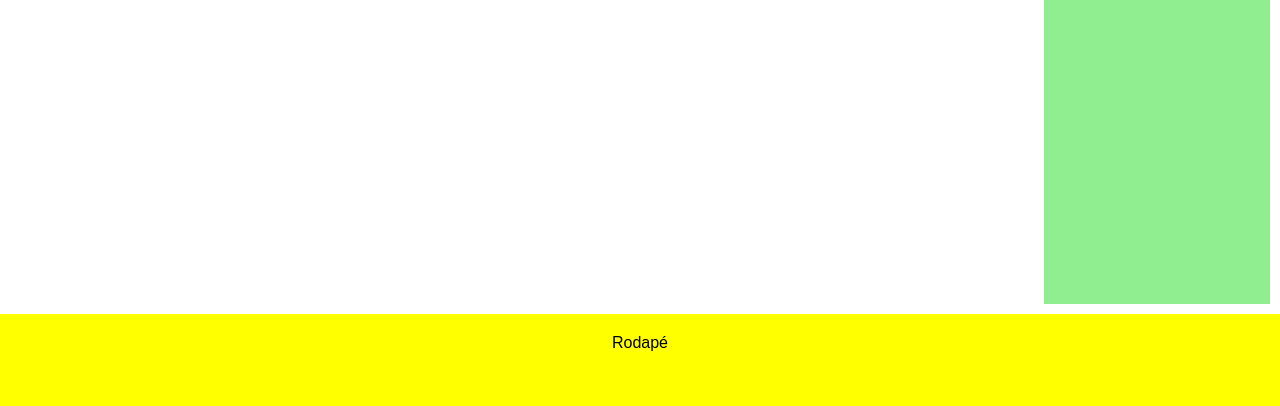
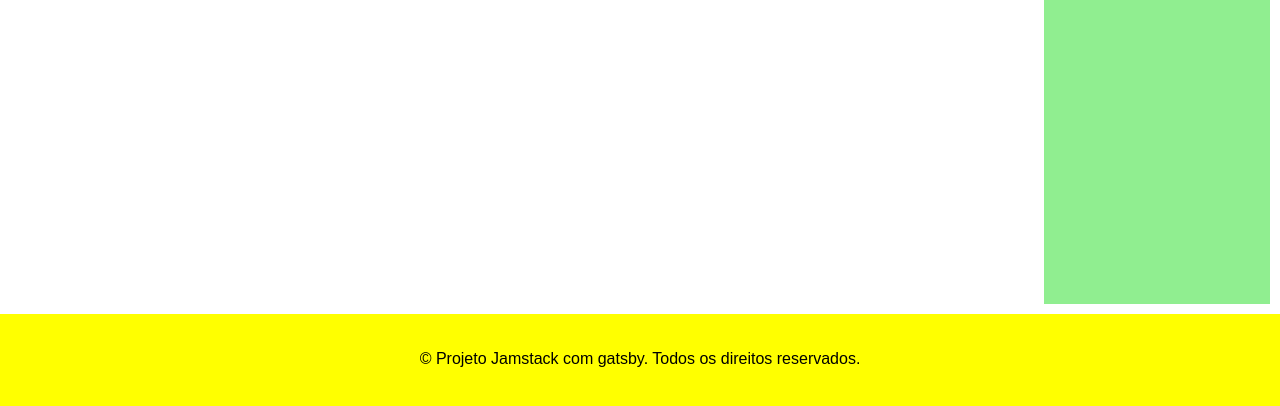
Before and after one commit to ErekAlves/confectionery-jamstack, a Gatsby site: page /recipes in a window 1280 px wide. Shown: the part 358-764 px from the top of the page. Built offline with nearby package versions, Linux system fonts and the light colour scheme; Gatsby itself is replaced by a stand-in of ours.

Commit message:
finish structure

```diff
--- a/src/components/layout.js
+++ b/src/components/layout.js
@@ -1,8 +1,9 @@
+// layout.js
 import * as React from 'react';
 import { Link } from 'gatsby';
 import './layout.css';
 
-export default function Layout({ children }) {
+export default function Layout({ children, showAside }) {
   return (
     <main className="layout">
       <div className="header">
@@ -14,9 +15,11 @@ export default function Layout({ children }) {
       </div>
       <div className="main">
         {children}
-        <aside>AQUI VAI UMA LISTA</aside>
+        {showAside && <aside>AQUI VAI UMA LISTA</aside>}
       </div>
-      <div className="footer">Rodapé</div>
+      <div className="footer">
+        <p>&copy; Projeto Jamstack com gatsby. Todos os direitos reservados.</p>
+      </div>
     </main>
   );
 }
--- a/src/pages/recipes.js
+++ b/src/pages/recipes.js
@@ -1,9 +1,10 @@
+
 import * as React from 'react';
 import Layout from '../components/layout';
 
 const Recipes = () => {
   return (
-    <Layout>
+    <Layout showAside={true}>
       <h1>Pagina de Receitas</h1>
       <p></p>
     </Layout>
```
